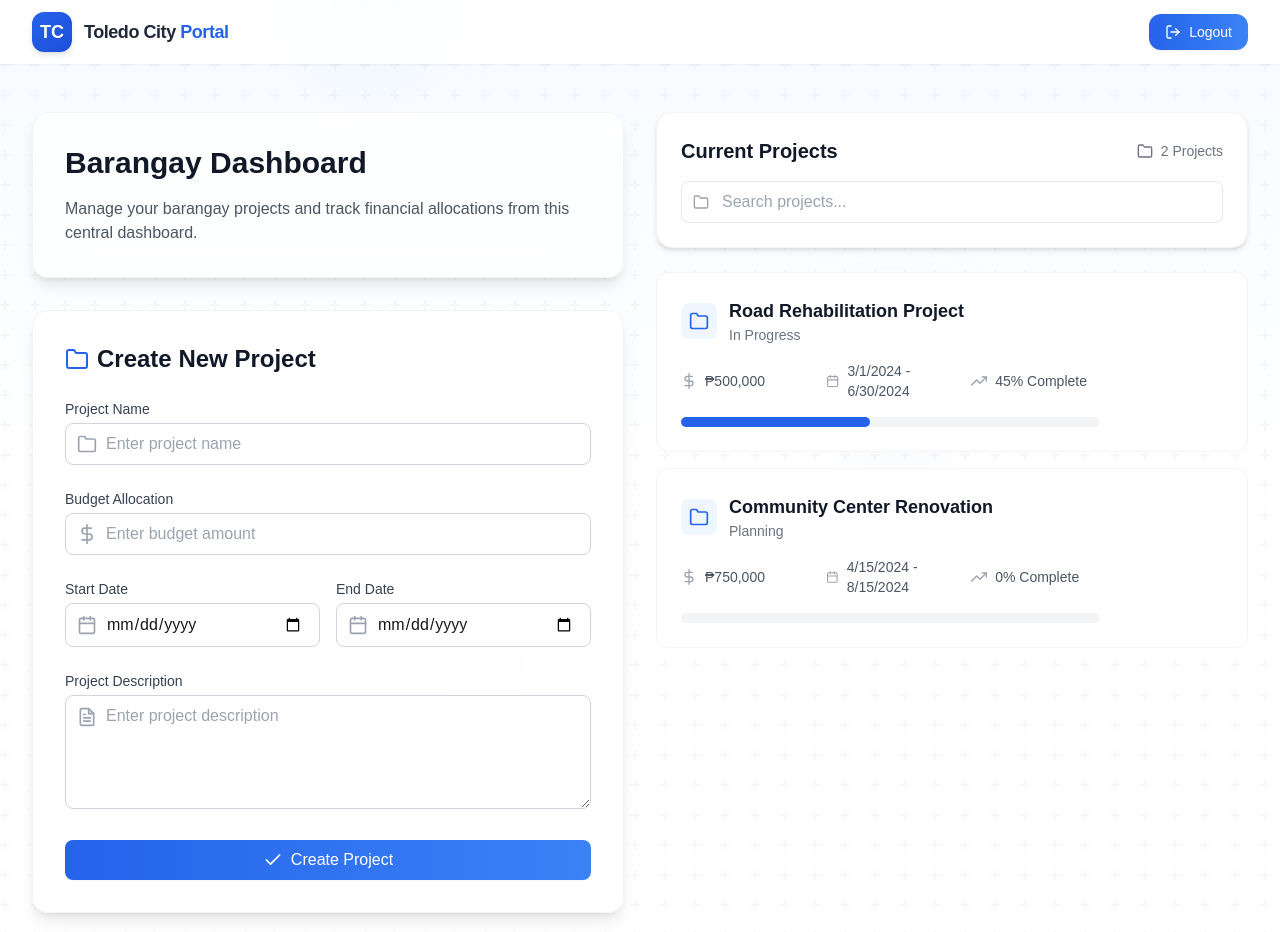
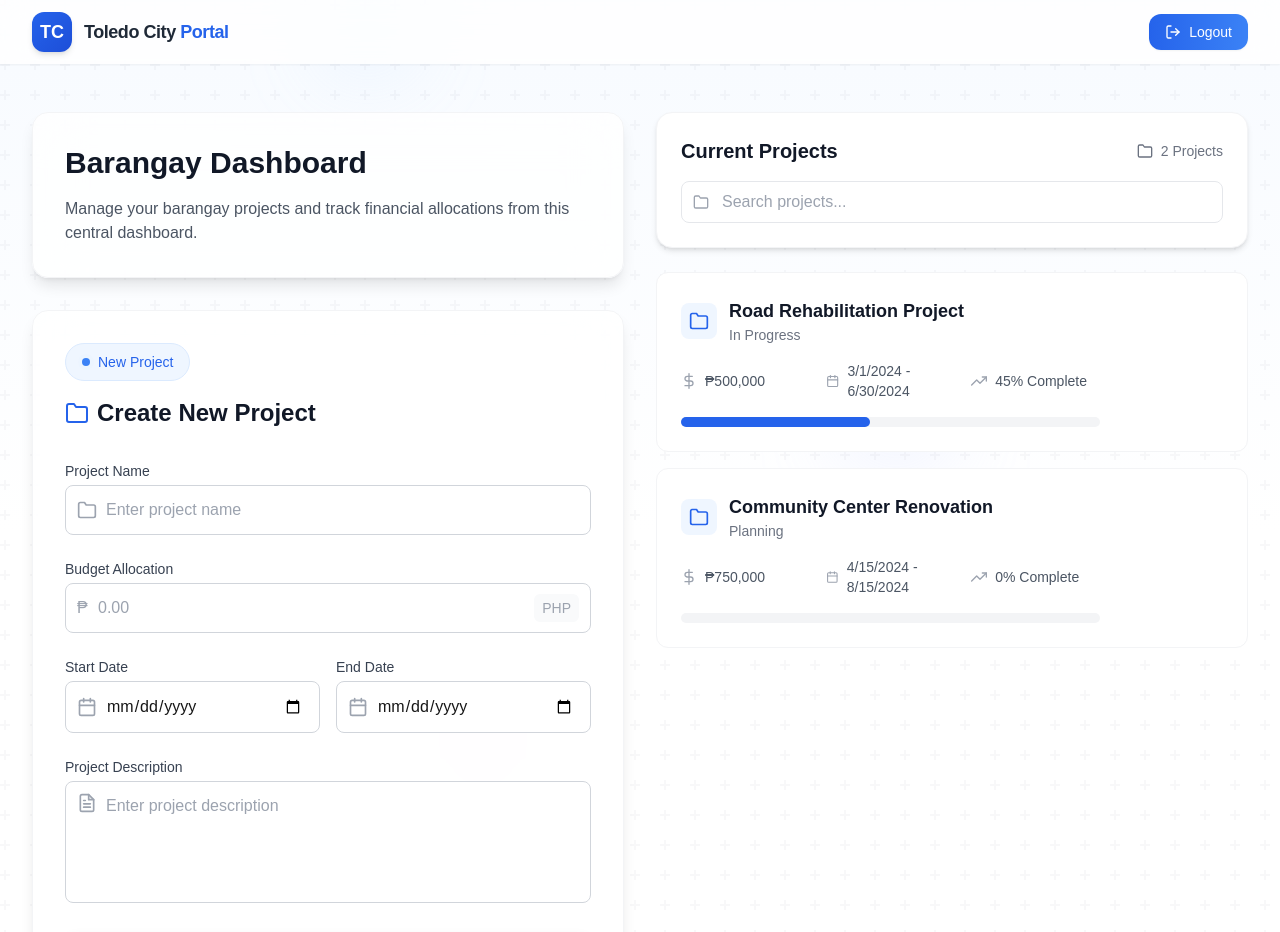
Before and after one commit to shinichikudo1st/wow-bato, a Next.js app: page /home/barangay-admin in a window 1280 px wide. Shown: the top 932 px of the page. Built offline with nearby package versions, Linux system fonts and the light colour scheme; no server answers.

Commit message:
barangay admin add project UI

```diff
--- a/components/barangay-admin/addProjectForm.tsx
+++ b/components/barangay-admin/addProjectForm.tsx
@@ -1,22 +1,33 @@
 "use client";
 
-import { useState } from "react";
 import {
   FiFolder,
-  FiDollarSign,
   FiCalendar,
   FiFileText,
   FiCheck,
-  FiLoader,
+  FiTrendingUp,
 } from "react-icons/fi";
 
 export default function AddProjectForm() {
   return (
     <div className="bg-white p-8 shadow-lg rounded-2xl border border-gray-100 backdrop-blur-xl bg-opacity-80 hover:shadow-xl transition-all duration-300">
-      <h2 className="text-2xl font-semibold text-gray-900 mb-6 flex items-center">
-        <FiFolder className="mr-2 text-blue-600" />
-        Create New Project
-      </h2>
+      <div className="flex items-start justify-between mb-8">
+        <div>
+          <div className="inline-flex items-center space-x-2 px-4 py-2 rounded-full bg-blue-50 border border-blue-100 mb-4">
+            <span className="flex h-2 w-2">
+              <span className="animate-ping absolute inline-flex h-2 w-2 rounded-full bg-blue-400 opacity-75"></span>
+              <span className="relative inline-flex rounded-full h-2 w-2 bg-blue-500"></span>
+            </span>
+            <span className="text-sm font-medium text-blue-600">
+              New Project
+            </span>
+          </div>
+          <h2 className="text-2xl font-semibold text-gray-900 flex items-center">
+            <FiFolder className="mr-2 text-blue-600" />
+            Create New Project
+          </h2>
+        </div>
+      </div>
 
       <form className="space-y-6">
         <div>
@@ -26,15 +37,18 @@ export default function AddProjectForm() {
           >
             Project Name
           </label>
-          <div className="relative">
+          <div className="relative group">
             <div className="absolute inset-y-0 left-0 pl-3 flex items-center pointer-events-none">
-              <FiFolder className="h-5 w-5 text-gray-400" />
+              <FiFolder className="h-5 w-5 text-gray-400 group-hover:text-blue-500 transition-colors" />
             </div>
             <input
               type="text"
               id="name"
               name="name"
-              className="w-full pl-10 pr-4 py-2 border border-gray-300 rounded-lg focus:ring-2 focus:ring-blue-500 focus:border-blue-500 transition-colors"
+              className="w-full pl-10 pr-4 py-3 border border-gray-300 rounded-lg
+                focus:ring-2 focus:ring-blue-500 focus:border-blue-500
+                hover:border-blue-300 transition-all duration-200
+                bg-white hover:bg-blue-50/30"
               placeholder="Enter project name"
             />
           </div>
@@ -47,17 +61,29 @@ export default function AddProjectForm() {
           >
             Budget Allocation
           </label>
-          <div className="relative">
+          <div className="relative group">
             <div className="absolute inset-y-0 left-0 pl-3 flex items-center pointer-events-none">
-              <FiDollarSign className="h-5 w-5 text-gray-400" />
+              <span className="text-gray-400 font-medium group-hover:text-blue-500 transition-colors">
+                ₱
+              </span>
             </div>
             <input
               type="number"
               id="budget"
               name="budget"
-              className="w-full pl-10 pr-4 py-2 border border-gray-300 rounded-lg focus:ring-2 focus:ring-blue-500 focus:border-blue-500 transition-colors"
-              placeholder="Enter budget amount"
+              className="w-full pl-8 pr-16 py-3 border border-gray-300 rounded-lg
+                focus:ring-2 focus:ring-blue-500 focus:border-blue-500
+                hover:border-blue-300 transition-all duration-200
+                bg-white hover:bg-blue-50/30"
+              placeholder="0.00"
+              step="0.01"
+              min="0"
             />
+            <div className="absolute inset-y-0 right-0 pr-3 flex items-center pointer-events-none">
+              <span className="text-sm text-gray-400 bg-gray-50 px-2 py-1 rounded-md group-hover:bg-blue-50 transition-colors">
+                PHP
+              </span>
+            </div>
           </div>
         </div>
 
@@ -69,15 +95,18 @@ export default function AddProjectForm() {
             >
               Start Date
             </label>
-            <div className="relative">
+            <div className="relative group">
               <div className="absolute inset-y-0 left-0 pl-3 flex items-center pointer-events-none">
-                <FiCalendar className="h-5 w-5 text-gray-400" />
+                <FiCalendar className="h-5 w-5 text-gray-400 group-hover:text-blue-500 transition-colors" />
               </div>
               <input
                 type="date"
                 id="startDate"
                 name="startDate"
-                className="w-full pl-10 pr-4 py-2 border border-gray-300 rounded-lg focus:ring-2 focus:ring-blue-500 focus:border-blue-500 transition-colors"
+                className="w-full pl-10 pr-4 py-3 border border-gray-300 rounded-lg
+                  focus:ring-2 focus:ring-blue-500 focus:border-blue-500
+                  hover:border-blue-300 transition-all duration-200
+                  bg-white hover:bg-blue-50/30"
               />
             </div>
           </div>
@@ -89,15 +118,18 @@ export default function AddProjectForm() {
             >
               End Date
             </label>
-            <div className="relative">
+            <div className="relative group">
               <div className="absolute inset-y-0 left-0 pl-3 flex items-center pointer-events-none">
-                <FiCalendar className="h-5 w-5 text-gray-400" />
+                <FiCalendar className="h-5 w-5 text-gray-400 group-hover:text-blue-500 transition-colors" />
               </div>
               <input
                 type="date"
                 id="endDate"
                 name="endDate"
-                className="w-full pl-10 pr-4 py-2 border border-gray-300 rounded-lg focus:ring-2 focus:ring-blue-500 focus:border-blue-500 transition-colors"
+                className="w-full pl-10 pr-4 py-3 border border-gray-300 rounded-lg
+                  focus:ring-2 focus:ring-blue-500 focus:border-blue-500
+                  hover:border-blue-300 transition-all duration-200
+                  bg-white hover:bg-blue-50/30"
               />
             </div>
           </div>
@@ -110,15 +142,18 @@ export default function AddProjectForm() {
           >
             Project Description
           </label>
-          <div className="relative">
+          <div className="relative group">
             <div className="absolute top-3 left-3 pointer-events-none">
-              <FiFileText className="h-5 w-5 text-gray-400" />
+              <FiFileText className="h-5 w-5 text-gray-400 group-hover:text-blue-500 transition-colors" />
             </div>
             <textarea
               id="description"
               name="description"
               rows={4}
-              className="w-full pl-10 pr-4 py-2 border border-gray-300 rounded-lg focus:ring-2 focus:ring-blue-500 focus:border-blue-500 transition-colors"
+              className="w-full pl-10 pr-4 py-3 border border-gray-300 rounded-lg
+                focus:ring-2 focus:ring-blue-500 focus:border-blue-500
+                hover:border-blue-300 transition-all duration-200
+                bg-white hover:bg-blue-50/30 resize-none"
               placeholder="Enter project description"
             />
           </div>
@@ -126,16 +161,31 @@ export default function AddProjectForm() {
 
         <button
           type="submit"
-          className="w-full px-4 py-2 text-white font-medium rounded-lg
+          className="w-full px-6 py-3 text-white font-medium rounded-xl
             bg-gradient-to-r from-blue-600 to-blue-500
             hover:from-blue-700 hover:to-blue-600
             transition-all duration-300
-            shadow-sm hover:shadow-md
+            shadow-[0_1px_2px_rgba(0,0,0,0.1),0_4px_12px_rgba(0,0,0,0.1)]
+            hover:shadow-[0_1px_3px_rgba(0,0,0,0.12),0_8px_24px_rgba(0,0,0,0.12)]
             transform hover:-translate-y-0.5
-            flex items-center justify-center space-x-2"
+            flex items-center justify-center space-x-2
+            relative overflow-hidden group"
         >
-          <FiCheck className="w-5 h-5" />
-          <span>Create Project</span>
+          <div className="relative flex items-center gap-2">
+            <FiCheck className="w-5 h-5 transition-transform duration-300 group-hover:rotate-12" />
+            <span className="relative">
+              Create Project
+              <span className="absolute bottom-0 left-0 w-full h-[2px] bg-white/20 transform origin-left scale-x-0 transition-transform duration-300 group-hover:scale-x-100" />
+            </span>
+            <FiTrendingUp className="w-5 h-5 transition-transform duration-300 group-hover:translate-x-1" />
+          </div>
+
+          {/* Hover Effect Overlay */}
+          <div
+            className="absolute inset-0 bg-gradient-to-r from-white/0 via-white/20 to-white/0
+            transform -translate-x-full transition-transform duration-700
+            group-hover:translate-x-full"
+          />
         </button>
       </form>
     </div>
```
